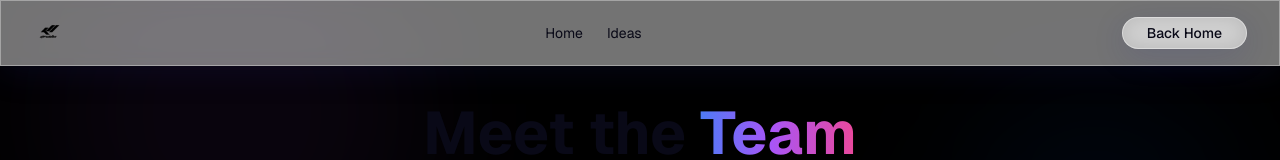
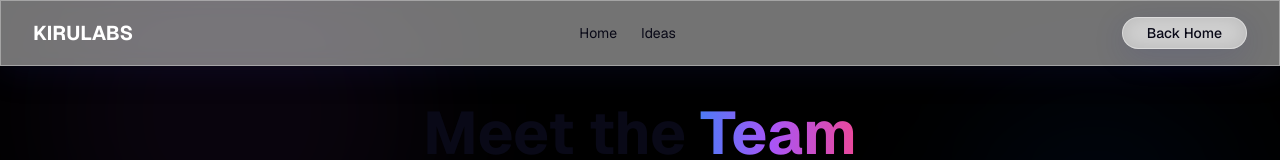
Before and after one commit to mends4eva/kiru-labs, a Next.js app: page /about in a window 1280 px wide. Shown: the top 160 px of the page. Built offline with nearby package versions, Linux system fonts and the light colour scheme.

Commit message:
feat: update branding and feature descriptions across all pages
Replace logos with "KIRULABS" and update feature texts for brand messaging.

Co-authored-by: David Mends <122809661+mends4eva@users.noreply.github.com>

```diff
--- a/app/about/page.tsx
+++ b/app/about/page.tsx
@@ -1,7 +1,6 @@
 'use client'
 
 import { Button } from "@/components/ui/button"
-import { Logo } from "@/components/logo"
 import { Mail, Linkedin, Twitter, ArrowRight } from 'lucide-react'
 import Link from "next/link"
 
@@ -51,7 +50,7 @@ export default function About() {
       <nav className="fixed w-full top-0 z-50 glass-effect">
         <div className="max-w-7xl mx-auto px-4 sm:px-6 lg:px-8 h-16 flex items-center justify-between">
           <Link href="/">
-            <Logo className="h-10 w-auto cursor-pointer hover:opacity-80 transition-opacity" />
+            <span className="text-xl font-bold text-white hover:text-primary transition-colors">KIRULABS</span>
           </Link>
           <div className="hidden md:flex items-center gap-6">
             <a href="/" className="relative text-foreground hover:text-primary smooth-all group text-sm">
--- a/app/get-started/page.tsx
+++ b/app/get-started/page.tsx
@@ -3,7 +3,6 @@
 import { useState, useEffect } from 'react'
 import { useSearchParams } from 'next/navigation'
 import { Button } from '@/components/ui/button'
-import { Logo } from '@/components/logo'
 import Link from 'next/link'
 import { ArrowRight, Mail, Phone, Building2 } from 'lucide-react'
 
@@ -72,7 +71,7 @@ export default function GetStartedPage() {
       <nav className="fixed w-full top-0 z-50 glass-effect border-b border-white/10">
         <div className="max-w-7xl mx-auto px-4 sm:px-6 lg:px-8 h-16 flex items-center justify-between">
           <Link href="/">
-            <Logo className="h-10 w-auto cursor-pointer hover:opacity-80 transition-opacity" />
+            <span className="text-xl font-bold text-white hover:text-primary transition-colors">KIRULABS</span>
           </Link>
           <div className="flex items-center gap-4">
             <Link href="/">
--- a/app/ideas/[id]/page.tsx
+++ b/app/ideas/[id]/page.tsx
@@ -1,7 +1,6 @@
 'use client'
 
 import { Button } from '@/components/ui/button'
-import { Logo } from '@/components/logo'
 import Link from 'next/link'
 import { ArrowRight, CheckCircle, Zap, Shield, Rocket, Code, Cloud, Brain, Globe, Video } from 'lucide-react'
 import { useParams } from 'next/navigation'
@@ -232,7 +231,7 @@ export default function IdeaDetailPage() {
         <nav className="fixed w-full top-0 z-50 glass-effect border-b border-white/10">
           <div className="max-w-7xl mx-auto px-4 sm:px-6 lg:px-8 h-16 flex items-center justify-between">
             <Link href="/">
-              <Logo className="h-10 w-auto cursor-pointer hover:opacity-80 transition-opacity" />
+              <span className="text-xl font-bold text-white hover:text-primary transition-colors">KIRULABS</span>
             </Link>
           </div>
         </nav>
@@ -255,7 +254,7 @@ export default function IdeaDetailPage() {
       <nav className="fixed w-full top-0 z-50 glass-effect border-b border-white/10">
         <div className="max-w-7xl mx-auto px-4 sm:px-6 lg:px-8 h-16 flex items-center justify-between">
           <Link href="/">
-            <Logo className="h-10 w-auto cursor-pointer hover:opacity-80 transition-opacity" />
+            <span className="text-xl font-bold text-white hover:text-primary transition-colors">KIRULABS</span>
           </Link>
           <div className="flex items-center gap-4">
             <Link href="/ideas">
--- a/app/ideas/page.tsx
+++ b/app/ideas/page.tsx
@@ -1,7 +1,6 @@
 'use client'
 
 import { Button } from "@/components/ui/button"
-import { Logo } from "@/components/logo"
 import { IdeaCard } from "@/components/idea-card"
 import Link from "next/link"
 import { ArrowRight, Code2, Brain, Globe, Palette, Zap, Shield, Smartphone, Cloud, Lightbulb, Users, Rocket } from 'lucide-react'
@@ -129,7 +128,7 @@ export default function IdeasPage() {
       <nav className="sticky top-0 z-50 glass-effect border-b border-white/10 backdrop-blur-xl">
         <div className="max-w-7xl mx-auto px-4 sm:px-6 lg:px-8 flex items-center justify-between h-16">
           <Link href="/">
-            <Logo className="h-8 w-auto cursor-pointer hover:opacity-80 smooth-all" />
+            <span className="text-xl font-bold text-white hover:text-primary smooth-all">KIRULABS</span>
           </Link>
 
           {/* Desktop Menu */}
--- a/app/page.tsx
+++ b/app/page.tsx
@@ -158,10 +158,10 @@ export default function Home() {
 
           <div className="grid md:grid-cols-2 gap-4 sm:gap-6 md:gap-8">
             {[
-              { title: "Beautiful Design", desc: "Stunning liquid glass UI with frosted glass effects and visual hierarchy" },
-              { title: "Smooth Transitions", desc: "Fluid, performant interactions that feel natural and responsive" },
-              { title: "Dark Mode Support", desc: "Automatic theme switching based on browser preferences" },
-              { title: "Responsive Layout", desc: "Perfectly optimized for mobile, tablet, and desktop" },
+              { title: "All-in-One Tech Partner", desc: "We provide complete IT and digital solutions under one roof, from software troubleshooting to creative design and videography." },
+              { title: "Error-Free Efficiency", desc: "Our systems are built to make work easier, more organized, and less prone to mistakes, ensuring smooth operations for enterprises." },
+              { title: "Creative + Technical Expertise", desc: "We blend technical problem-solving with creative services like publications, presentations, and flyers to give your brand a powerful edge." },
+              { title: "Future-Driven Innovation", desc: "At Kirulabs, we don't just solve today's problems, we design solutions that prepare your enterprise for tomorrow's challenges." },
             ].map((item, i) => (
               <div key={i} className="glass-card group hover:glow-effect hover:border-primary/50 smooth-all p-4 sm:p-5 md:p-6">
                 <h3 className="text-base sm:text-lg md:text-xl lg:text-2xl font-semibold mb-2 sm:mb-3 group-hover:text-primary smooth-all">{item.title}</h3>
```
